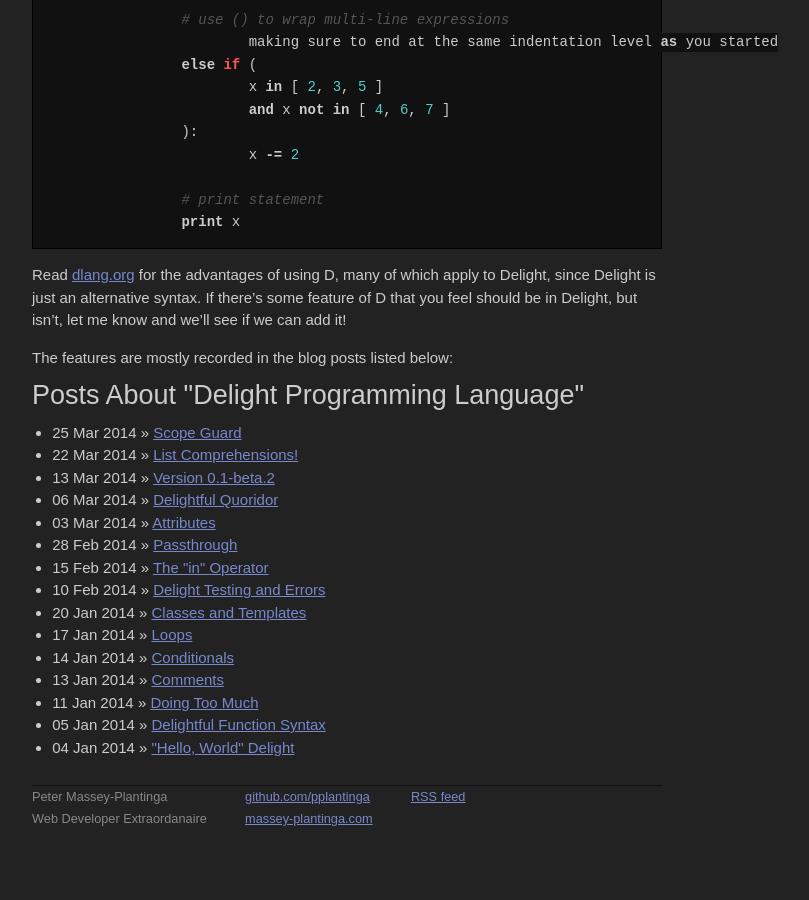
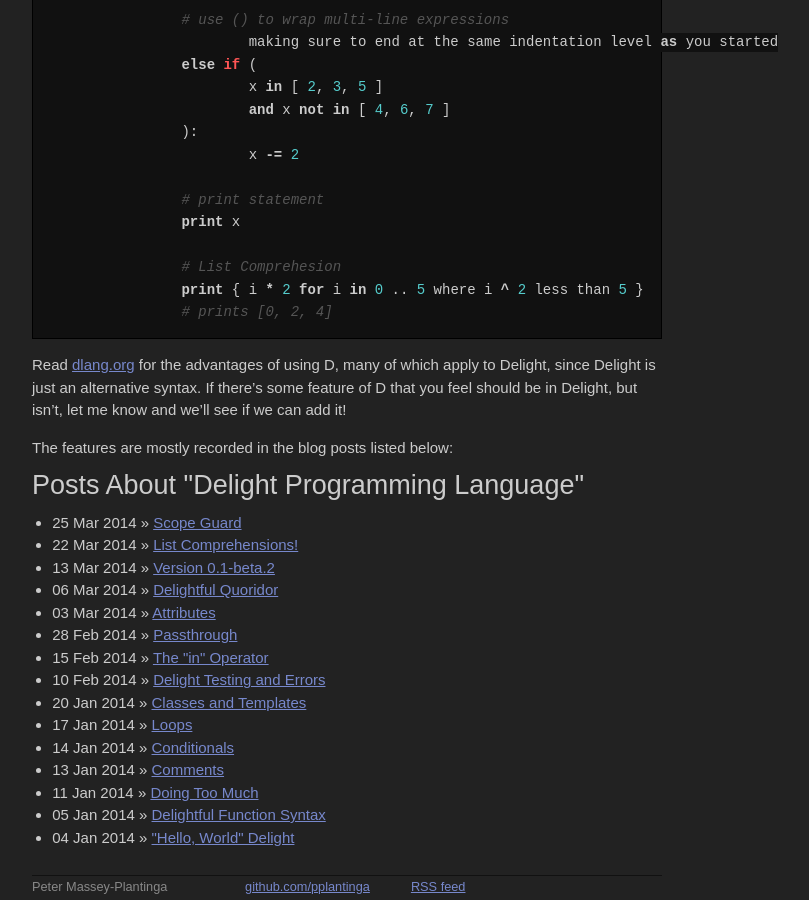
Before and after one commit to pplantinga/pfuzz-blog, a Jekyll site: the page built from archives/delight-programming-language.markdown, in a window 1280 px wide and 900 px high, scrolled down 1103 px. Shown: the whole window, without its empty margins (293-1102 px from the left). Built offline with Jekyll 4.4.1, drawn with Linux system fonts in a browser that asks for light colours; some web fonts are replaced; Markdown is read by kramdown in place of the engine named in the settings; before the commit the page ends 1949 px from its top, so only the background shows below that.

Commit message:
Add list comprehension to example Delight program

```diff
--- a/archives/delight-programming-language.markdown
+++ b/archives/delight-programming-language.markdown
@@ -56,6 +56,11 @@ Delight aims to provide the best features of the [D programming language](/archi
 
 		# print statement
 		print x
+
+		# List Comprehesion
+		print { i * 2 for i in 0 .. 5 where i ^ 2 less than 5 }
+		# prints [0, 2, 4]
+
 {% endhighlight %}
 
 Read [dlang.org](http://dlang.org) for the advantages of using D, many of which apply to Delight, since Delight is just an alternative syntax. If there's some feature of D that you feel should be in Delight, but isn't, let me know and we'll see if we can add it!
```
